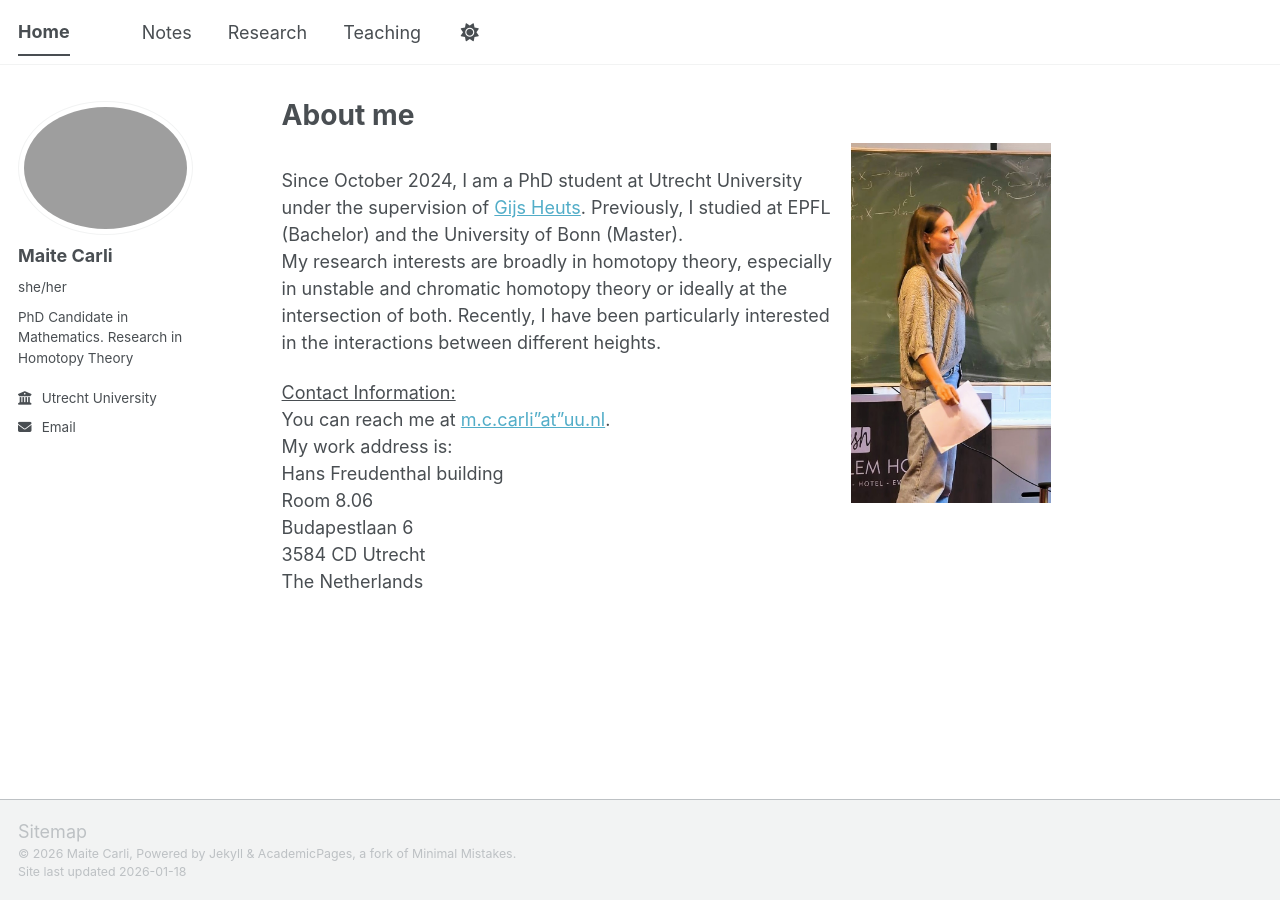
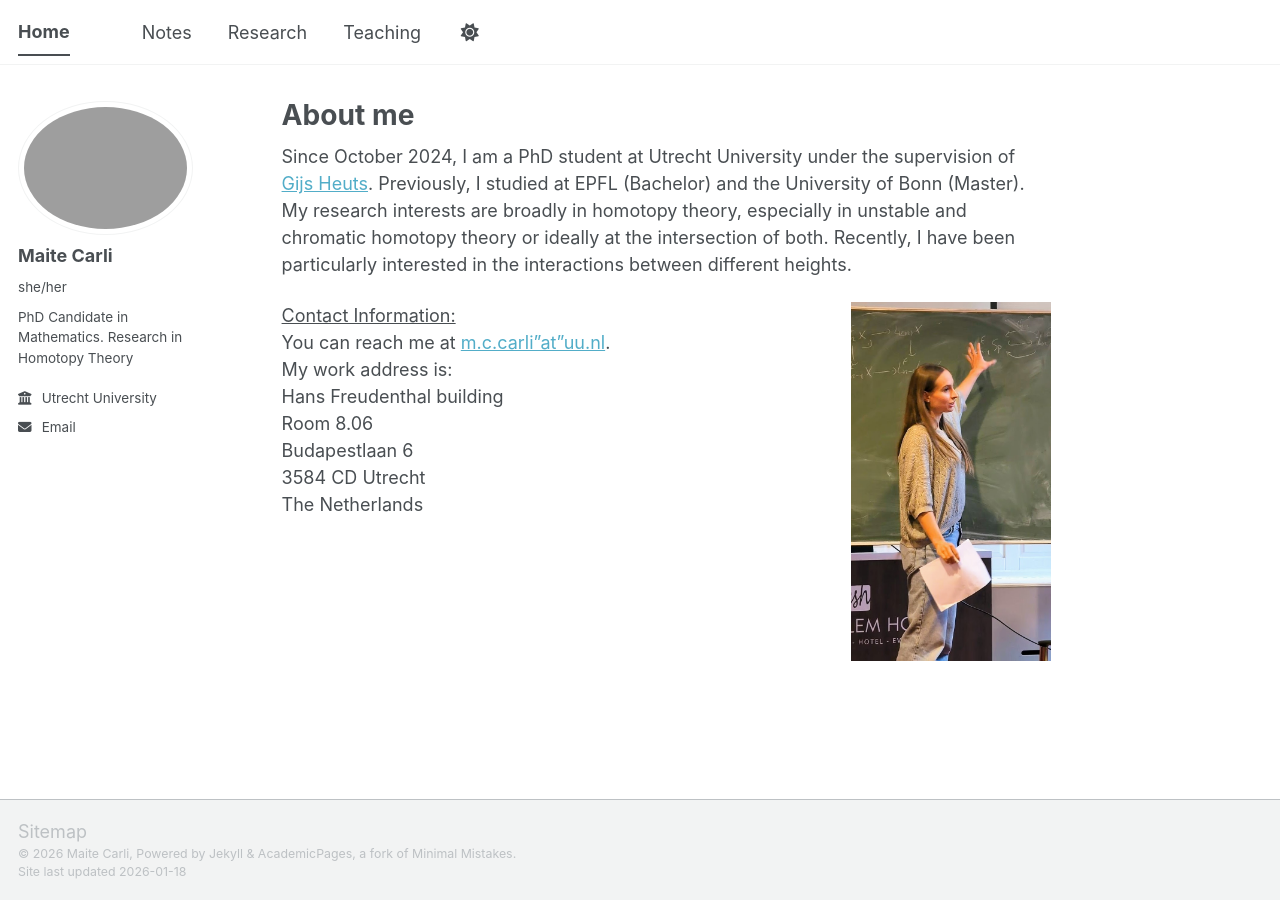
Before and after one commit to Maite-Carli/Maite-Carli.github.io, a Jekyll site: the page built from _pages/about.md, in a window 1280 px wide. Built offline with Jekyll 4.4.1, drawn with Linux system fonts in a browser that asks for light colours; a script bundle is joined from its source files by our own code; library files that are not in the unit come from our copies.

Commit message:
Update about.md

```diff
--- a/_pages/about.md
+++ b/_pages/about.md
@@ -6,11 +6,11 @@ redirect_from:
   - /about/
   - /about.html
 ---
-<img src="../images/IMG_7860.JPG" alt="My Picture" width="200" style="float:right; margin-left: 15px;">
 
 Since October 2024, I am a PhD student at Utrecht University under the supervision of [Gijs Heuts](https://sites.google.com/site/gijsheuts/home). Previously, I studied at EPFL (Bachelor) and the University of Bonn (Master).
 My research interests are broadly in homotopy theory, especially in unstable and chromatic homotopy theory or ideally at the intersection of both. Recently, I have been particularly interested in the interactions between different heights.
 
+<img src="../images/IMG_7860.JPG" alt="My Picture" width="200" style="float:right; margin-left: 15px;">
 <span style="text-decoration: underline;">Contact Information:</span>
 You can reach me at [m.c.carli"at"uu.nl](mailto:m.c.carli@uu.nl).
 My work address is:
```
